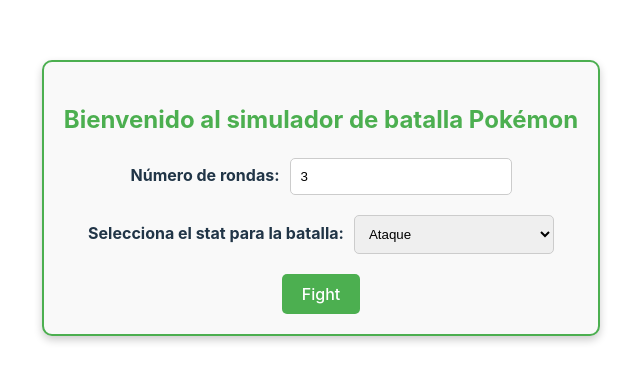
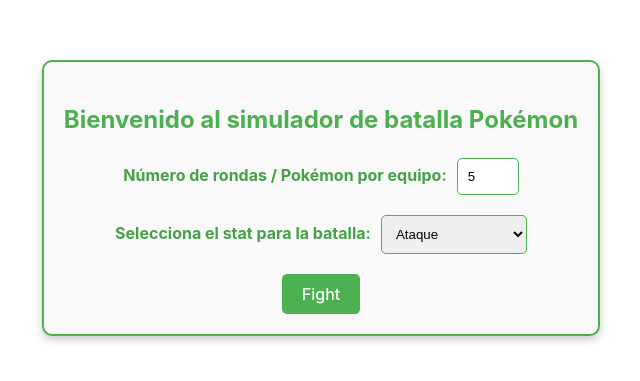
Before and after one commit to YSAD-tech/Batalla, a Vue app: page / in a window 1280 px wide. Shown: the part 227-608 px from the top of the page, without its empty margins (319-959 px from the left). Built offline with nearby package versions, Linux system fonts and the light colour scheme; what quasar would draw is missing.

Commit message:
Add files via upload

```diff
--- a/src/App.vue
+++ b/src/App.vue
@@ -4,8 +4,8 @@
 
     <!-- Seleccionar número de rondas -->
     <div class="input-group">
-      <label for="rounds">Número de rondas:</label>
-      <input id="rounds" type="number" v-model="selectedRounds" placeholder="Ingresa el número de rondas" min="1" />
+      <label for="rounds">Número de rondas / Pokémon por equipo:</label>
+      <input id="rounds" type="number" v-model="selectedRounds" placeholder="Ingresa el número de rondas" min="5" max="5" />
     </div>
 
     <!-- Seleccionar tipo de stat para la batalla -->
@@ -33,12 +33,12 @@
         <div class="pokemon-grid">
           <div v-for="pokemon in team1" :key="pokemon.id"
                class="pokemon-card"
-               :class="{ selected: selectedPokemon1.id === pokemon.id }"
-               @click="selectPokemon1(pokemon)">
-            <h4>{{ capitalizeFirstLetter(pokemon.data.name) }}</h4>
+               :class="{ selected: selectedPokemon1.id === pokemon.id, inactive: pokemon.isDefeated }"
+               @click="selectPokemon1(pokemon)"
+               :style="{ opacity: pokemon.isDefeated ? 0.5 : 1 }">
+            <h3>{{ capitalizeFirstLetter(pokemon.data.name) }}</h3>
             <img :src="pokemon.data.sprites.other['official-artwork'].front_default" alt="Imagen de {{ pokemon.data.name }}" />
-            <p>HP: {{ pokemon.hp }}</p>
-            <p>{{ capitalizeFirstLetter(selectedStat) }}: {{ pokemon.attack }}</p>
+            <h4>{{ capitalizeFirstLetter(selectedStat) }}: {{ getStatValue(pokemon, selectedStat) }}</h4>
           </div>
         </div>
       </div>
@@ -47,11 +47,13 @@
       <div class="pokemon-side">
         <h3>Equipo 2</h3>
         <div class="pokemon-grid">
-          <div v-for="pokemon in team2" :key="pokemon.id" class="pokemon-card">
-            <h4>{{ capitalizeFirstLetter(pokemon.data.name) }}</h4>
+          <div v-for="pokemon in team2" :key="pokemon.id"
+               class="pokemon-card"
+               :class="{ inactive: pokemon.isDefeated }"
+               :style="{ opacity: pokemon.isDefeated ? 0.5 : 1 }">
+            <h3>{{ capitalizeFirstLetter(pokemon.data.name) }}</h3>
             <img :src="pokemon.data.sprites.other['official-artwork'].front_default" alt="Imagen de {{ pokemon.data.name }}" />
-            <p>HP: {{ pokemon.hp }}</p>
-            <p>{{ capitalizeFirstLetter(selectedStat) }}: {{ pokemon.attack }}</p>
+            <h4>{{ capitalizeFirstLetter(selectedStat) }}: {{ getStatValue(pokemon, selectedStat) }}</h4>
           </div>
         </div>
       </div>
@@ -59,12 +61,12 @@
 
     <!-- Botones de ataque -->
     <div class="attack-buttons" v-if="canAttack">
-      <button @click="attack(selectedPokemon1, randomPokemonFromTeam2())">¡{{ capitalizeFirstLetter(selectedPokemon1.data.name) }} ataca!</button>
+      <button @click="attack(selectedPokemon1, selectedPokemon2)">¡{{ capitalizeFirstLetter(selectedPokemon1.data.name) }} ataca!</button>
     </div>
 
     <!-- Mostrar el ganador -->
     <div v-else-if="winner">
-      <h2>{{ capitalizeFirstLetter(winner) }} es el ganador después de {{ totalRounds }} rondas!</h2>
+      <h2>{{ winner }} es el ganador después de {{ totalRounds }} rondas!</h2>
     </div>
   </div>
 </template>
@@ -79,26 +81,32 @@
   return response.data
 }
 
-// Función para obtener un ID de Pokémon aleatorio entre 1 y 1010
-const getRandomPokemonId = () => Math.floor(Math.random() * 1010) + 1
+// Función para obtener un ID de Pokémon aleatorio entre 1 y 1025
+const getRandomPokemonId = () => Math.floor(Math.random() * 1025) + 1
 
 // Variables reactivas para los Pokémon
 const team1 = ref([]);
 const team2 = ref([]);
 const selectedPokemon1 = ref({});
+const selectedPokemon2 = ref({});
 
 // Variables reactivas para controlar el estado del juego
 const isBattleStarted = ref(false)
 const totalRounds = ref(0)
 const currentRound = ref(1)
+const team1DefeatedCount = ref(0);
+const team2DefeatedCount = ref(0);
 
 // Variables para seleccionar número de rondas y tipo de stat
-const selectedRounds = ref(3)
+const selectedRounds = ref(5)
 const selectedStat = ref('attack')
 
-// Inicializar los equipos
+// Inicializar los equipos con el número de Pokémon basado en la cantidad de rondas seleccionadas
 const initializeTeams = async () => {
-  for (let i = 0; i < 5; i++) {
+  team1.value = [];
+  team2.value = [];
+
+  for (let i = 0; i < selectedRounds.value; i++) {
     const pokemonId1 = getRandomPokemonId();
     const pokemonId2 = getRandomPokemonId();
 
@@ -108,61 +116,87 @@
     team1.value.push({
       id: pokemonId1,
       data: data1,
-      hp: data1.stats.find(stat => stat.stat.name === 'hp').base_stat,
-      attack: data1.stats.find(stat => stat.stat.name === selectedStat.value).base_stat
+      isDefeated: false // Indicador de si el Pokémon fue derrotado
     });
 
     team2.value.push({
       id: pokemonId2,
       data: data2,
-      hp: data2.stats.find(stat => stat.stat.name === 'hp').base_stat,
-      attack: data2.stats.find(stat => stat.stat.name === selectedStat.value).base_stat
+      isDefeated: false // Indicador de si el Pokémon fue derrotado
     });
   }
 };
 
+// Función para obtener el valor del stat seleccionado dinámicamente
+const getStatValue = (pokemon, statName) => {
+  return pokemon.data.stats.find(stat => stat.stat.name === statName).base_stat;
+};
+
 // Función para comenzar la batalla
 const startBattle = async () => {
+  if (selectedRounds.value <= 0) {
+    alert("Debes seleccionar al menos 1 ronda.");
+    return;
+  }
   totalRounds.value = selectedRounds.value;
   isBattleStarted.value = true;
   await initializeTeams();
 }
-
+// Seleccionar Pokémon de equipo 1
 const selectPokemon1 = (pokemon) => {
-  selectedPokemon1.value = pokemon;
+  if (!pokemon.isDefeated) {
+    selectedPokemon1.value = pokemon;
+    selectedPokemon2.value = randomPokemonFromTeam2(); // Selecciona automáticamente un Pokémon aleatorio del equipo 2
+  }
 };
 
 const randomPokemonFromTeam2 = () => {
-  const alivePokemons = team2.value.filter(p => p.hp > 0);
+  const alivePokemons = team2.value.filter(p => !p.isDefeated);
   return alivePokemons[Math.floor(Math.random() * alivePokemons.length)];
 };
 
-// Función de ataque basada en el stat seleccionado
-const attack = (attacker, defender) => {
-  defender.hp -= attacker.attack;
-  if (defender.hp < 0) defender.hp = 0;
+// Función de ataque que compara el valor del stat seleccionado para elegir al ganador
+const attack = (pokemon1, pokemon2) => {
+  const stat1 = getStatValue(pokemon1, selectedStat.value);
+  const stat2 = getStatValue(pokemon2, selectedStat.value);
 
-  // Verificar si un equipo ha sido derrotado
-  const team1Alive = team1.value.some(p => p.hp > 0);
-  const team2Alive = team2.value.some(p => p.hp > 0);
+  if (stat1 > stat2) {
+    pokemon2.isDefeated = true; // El Pokémon del equipo 2 es derrotado
+    team2DefeatedCount.value++;
+  } else if (stat1 < stat2) {
+    pokemon1.isDefeated = true; // El Pokémon del equipo 1 es derrotado
+    team1DefeatedCount.value++;
+  } else {
+    // En caso de empate, ambos pierden
+    pokemon1.isDefeated = true;
+    pokemon2.isDefeated = true;
+    team1DefeatedCount.value++;
+    team2DefeatedCount.value++;
+  }
 
-  if (!team1Alive || !team2Alive) {
-    currentRound.value++;
+  currentRound.value++;
+
+  // Comprobar si se han completado todas las rondas
+  if (currentRound.value > totalRounds.value) {
+    determineWinner();
   }
 };
 
-// Comprobar el ganador
-const winner = computed(() => {
-  const team1Alive = team1.value.some(p => p.hp > 0);
-  const team2Alive = team2.value.some(p => p.hp > 0);
+// Determinar el ganador al final de las rondas
+const determineWinner = () => {
+  if (team1DefeatedCount.value < team2DefeatedCount.value) {
+    winner.value = "Equipo 1";
+  } else if (team1DefeatedCount.value > team2DefeatedCount.value) {
+    winner.value = "Equipo 2";
+  } else {
+    winner.value = "Empate";
+  }
+};
 
-  if (!team1Alive) return "Equipo 2";
-  if (!team2Alive) return "Equipo 1";
-  return null;
-});
+const winner = ref(null);
 
 const canAttack = computed(() => {
-  return selectedPokemon1.value.id && team2.value.some(p => p.hp > 0);
+  return selectedPokemon1.value.id && selectedPokemon2.value.id && !selectedPokemon1.value.isDefeated && !selectedPokemon2.value.isDefeated;
 });
 
 function capitalizeFirstLetter(str) {
@@ -179,6 +213,7 @@
   border-radius: 10px;
   background-color: #f9f9f9;
   box-shadow: 0 4px 8px rgba(0, 0, 0, 0.2);
+  color: #45a049;
 }
 
 .menu-container h2 {
@@ -195,12 +230,11 @@
 .menu-container input {
   margin-bottom: 20px;
   padding: 10px;
-  border: 1px solid #ccc;
+  border: 1px solid #4CAF50;
   border-radius: 5px;
-  width: 200px;
 }
 
-.menu-container button {
+button {
   padding: 10px 20px;
   background-color: #4CAF50;
   color: white;
@@ -210,22 +244,28 @@
   transition: background-color 0.3s ease;
 }
 
-.menu-container button:hover {
+button:hover {
   background-color: #45a049;
 }
 
 .battle-container {
+  background-image: url(https://wallpapers-clan.com/wp-content/uploads/2023/11/pokemon-smiling-gengar-desktop-wallpaper-preview.jpg); /* Reemplaza con la URL de tu imagen */
+  background-position: center; /* Centra la imagen */
+  background-size: cover; /* Cubre el área de la carta */
+  background-repeat: no-repeat; /* No repite la imagen */
   text-align: center;
   padding: 20px;
-  background-color: #f9f9f9; /* Fondo claro para el contenedor */
+  background-color: #f9f9f9;
   border-radius: 10px;
   box-shadow: 0 4px 8px rgba(0, 0, 0, 0.2);
+  color: #ccc;
 }
 
 .pokemon-wrapper {
   display: flex;
-  justify-content: space-between; /* Espacio entre equipos */
+  justify-content: space-between;
   padding: 20px;
+  color: #45a049;
 }
 
 .pokemon-side {
@@ -235,30 +275,44 @@
 
 .pokemon-grid {
   display: grid;
-  grid-template-columns: repeat(3, 1fr); /* Tres columnas en la parte superior */
-  gap: 10px; /* Espacio entre tarjetas */
+  grid-template-columns: repeat(3, 1fr);
+  gap: 10px;
 }
 
 .pokemon-card {
-  background-color: #e0f7fa; /* Color de fondo para cada Pokémon */
-  border: 1px solid #4CAF50; /* Bordes para separar Pokémon */
+  background-image: url(https://i.pinimg.com/736x/21/87/c3/2187c30094896c021c5c2ee8c05e9e52.jpg); /* Reemplaza con la URL de tu imagen */
+  background-position: center; /* Centra la imagen */
+  background-size: cover; /* Cubre el área de la carta */
+  background-repeat: no-repeat; /* No repite la imagen */
+  background-color: #e0f7fa;
+  border: 1px solid #4CAF50;
   border-radius: 10px;
   padding: 10px;
-  cursor: pointer; /* Cambiar cursor al pasar sobre la tarjeta */
-  transition: transform 0.2s; /* Efecto de transformación */
+  cursor: pointer;
+  transition: transform 0.2s;
+  color: rgb(156, 0, 0);
 }
 
+.pokemon-card h3 h4 {
+  position: relative; /* Para asegurarte de que el texto se vea bien sobre la imagen */
+  z-index: 1; /* Asegúrate de que el texto esté por encima de la imagen */
+
+}
 .pokemon-card:hover {
-  transform: scale(1.05); /* Efecto de ampliación al pasar el mouse */
+  transform: scale(1.05);
 }
 
 .selected {
-  border-color: #f44336; /* Color de borde para Pokémon seleccionado */
+  border-color: #f44336;
+}
+
+.inactive {
+  background-color: #ccc;
 }
 
 img {
-  width: 100%; /* Ajustar al 100% del contenedor */
-  height: auto; /* Mantener proporciones */
+  width: 110%;
+  height:auto;
 }
 
 .attack-buttons {
@@ -277,6 +331,6 @@
 }
 
 .attack-buttons button:hover {
-  background-color: #ec971f; /* Cambio de color en hover */
+  background-color: #ec971f;
 }
 </style>
```
